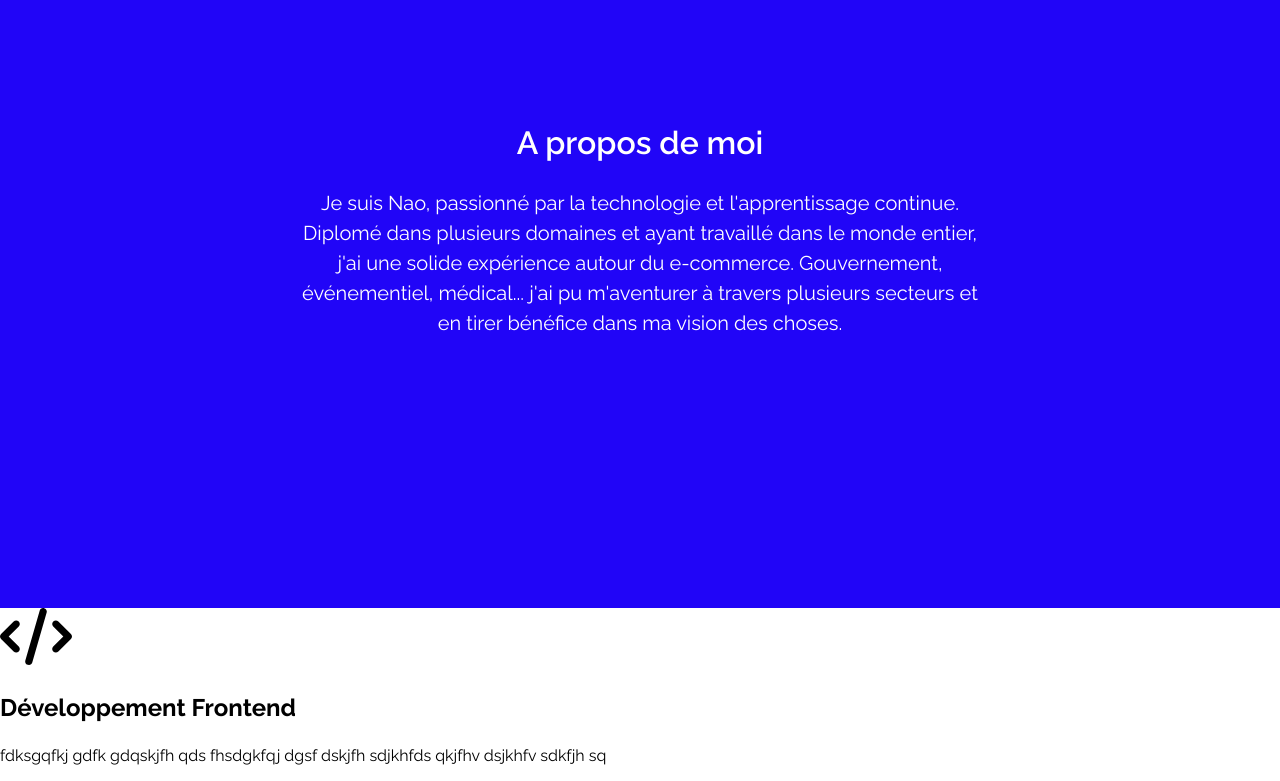
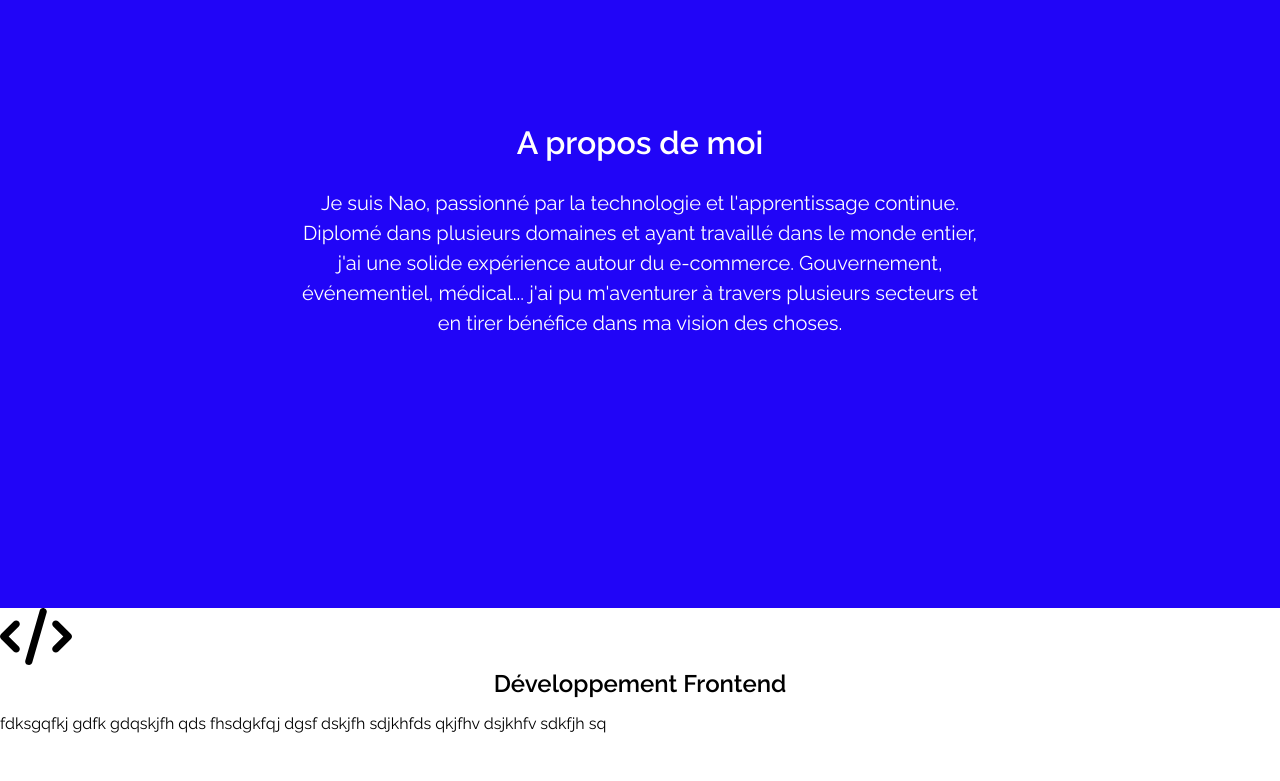
Before and after one commit to Naofalp/portfolio-x-react, a React (Vite) app: page / in a window 1280 px wide. Shown: the part 691-1472 px from the top of the page. After the commit the page ends 1440 px from the top, so only its background shows below. Built offline with nearby package versions, Linux system fonts and the light colour scheme.

Commit message:
MODIF MARGIN H3

```diff
--- a/src/styles/base.css
+++ b/src/styles/base.css
@@ -27,4 +27,7 @@ h2 {
 
 h3 {
   font-size: 24px;
+  font-weight: 550;
+  margin: 0;
+  text-align: center;
 }
--- a/src/styles/base.scss
+++ b/src/styles/base.scss
@@ -27,4 +27,7 @@ h2 {
 
 h3 {
     font-size: 24px;
+    font-weight: 550;
+    margin: 0;
+    text-align: center;
 }
```
